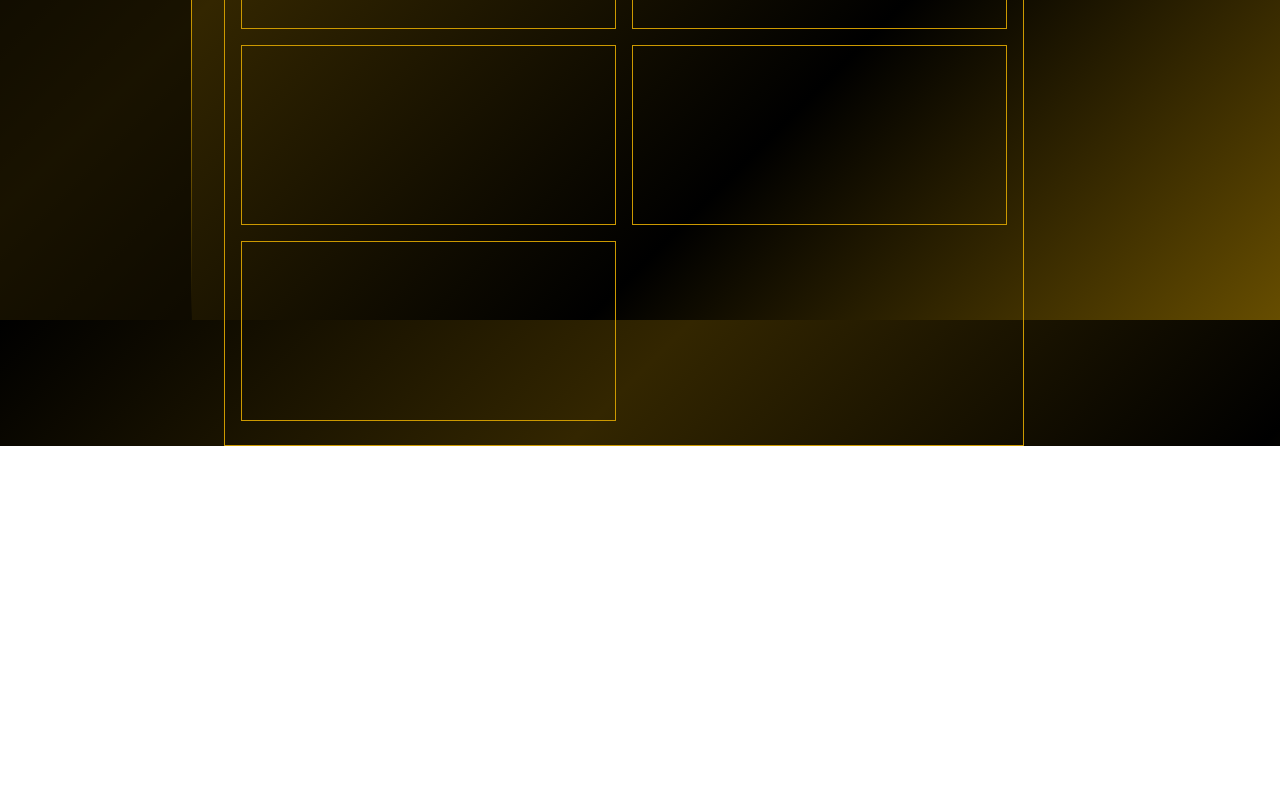
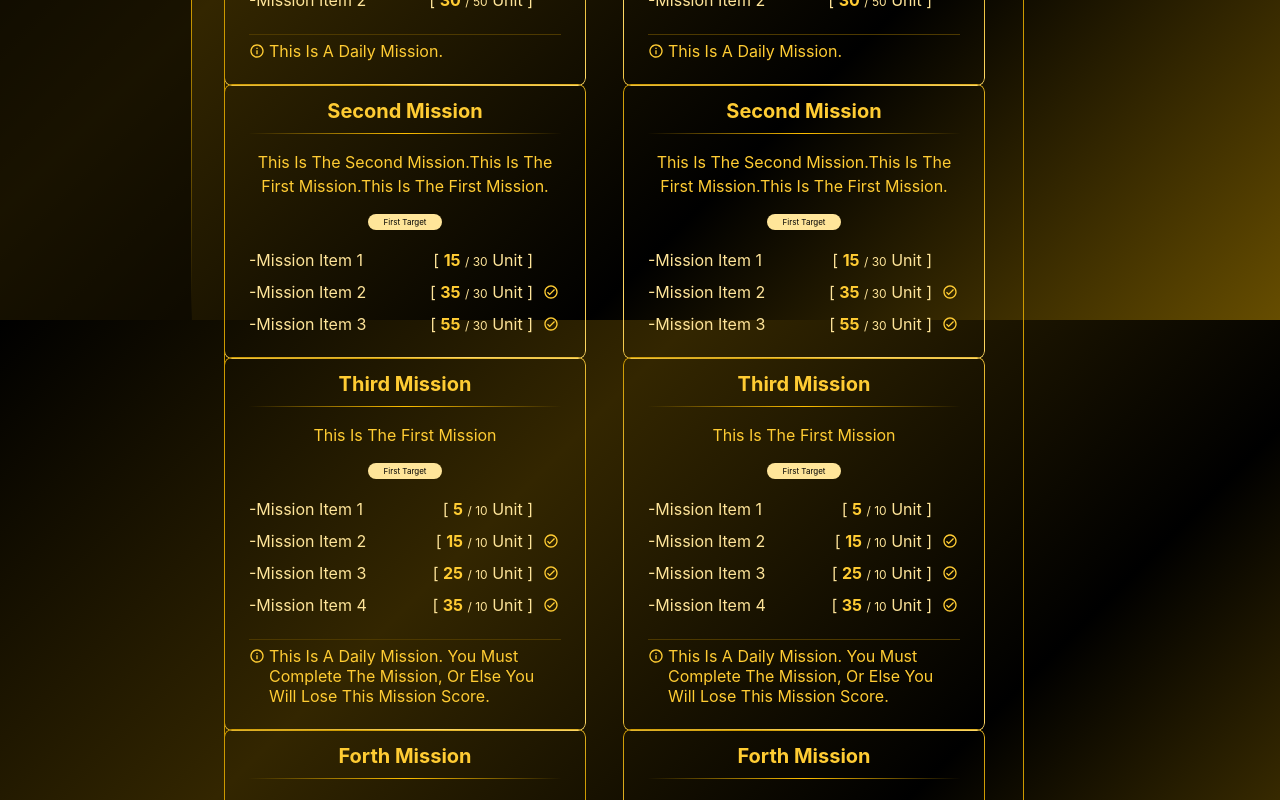
Before and after one commit to silence870121/Atomission, a Vue app: page / in a window 1280 px wide. Shown: the part 480-1280 px from the top of the page. Before the commit the page ends 926 px from the top, so only its background shows below. Built offline with nearby package versions, Linux system fonts and the light colour scheme.

Commit message:
update Masonry

```diff
--- a/src/components/Masonry.vue
+++ b/src/components/Masonry.vue
@@ -1,6 +1,12 @@
 <script setup>
-
+import { onMounted, ref } from 'vue';
+import MissionCard from '@/components/Project/MissionCard.vue';
 const prop = defineProps({
+    maxColumn: {
+        type: Number,
+        default: 4,
+        //? 列數上限
+    },
     columnWidth: {
         type: Number,
         default: 360,
@@ -18,7 +24,7 @@ const prop = defineProps({
     },
     itemList: {
         type: Array,
-        required: true,
+        // required: true,
         //? 元素列表
     },
     isDebounce: {
@@ -32,15 +38,202 @@ const prop = defineProps({
         //? 延遲讀取
     }
 })
-// ? 計算容器內欄數
-const columnsCount = computed(() => { return Math.min(Math.max(Math.floor(MasonryContainerWidth.value / prop.columnWidth), 1), 4) })
+
+
+//? Masonry database
+let missionList = ref([
+    {
+        id: "m0001",
+        title: "First mission",
+        type: "Daily",
+        branch: "Main",
+        forTarget: "First target",
+        description: "This is the first mission,This is the first mission, ",
+        level: 5,
+        list: [
+            {
+                content: "Mission Item 1",
+                done: 10,
+                requestNum: 50,
+                unit: "unit"
+            }, {
+                content: "Mission Item 2",
+                done: 30,
+                requestNum: 50,
+                unit: "unit"
+            }
+        ],
+        createDate: "2023-01-01",
+        modifiedDate: "2023-01-31",
+        tip: "This is a daily mission. "
+    }, {
+        id: "m0002",
+        title: "Second mission",
+        type: "Weekly",
+        branch: "Main",
+        forTarget: "First target",
+        description: "This is the Second mission.This is the first mission.This is the first mission.",
+        level: 3,
+        list: [
+            {
+                content: "Mission Item 1",
+                done: 15,
+                requestNum: 30,
+                unit: "unit"
+            }, {
+                content: "Mission Item 2",
+                done: 35,
+                requestNum: 30,
+                unit: "unit"
+            }, {
+                content: "Mission Item 3",
+                done: 55,
+                requestNum: 30,
+                unit: "unit"
+            }
+        ],
+        createDate: "2023-02-01",
+        modifiedDate: "2023-02-28",
+        tip: ""
+    }, {
+        id: "m0003",
+        title: "Third mission",
+        type: "Stage",
+        branch: "Main",
+        forTarget: "First target",
+        description: "This is the first mission",
+        level: 1,
+        list: [
+            {
+                content: "Mission Item 1",
+                done: 5,
+                requestNum: 10,
+                unit: "unit"
+            }, {
+                content: "Mission Item 2",
+                done: 15,
+                requestNum: 10,
+                unit: "unit"
+            }, {
+                content: "Mission Item 3",
+                done: 25,
+                requestNum: 10,
+                unit: "unit"
+            }, {
+                content: "Mission Item 4",
+                done: 35,
+                requestNum: 10,
+                unit: "unit"
+            },
+        ],
+        createDate: "2023-03-01",
+        modifiedDate: "2023-03-31",
+        tip: "This is a daily mission. You must complete the mission, or else you will lose this mission score."
+    }, {
+        id: "m0004",
+        title: "Forth mission",
+        type: "Stage",
+        branch: "Main",
+        forTarget: "First target",
+        description: "This is the first mission",
+        level: 1,
+        list: [
+            {
+                content: "Mission Item 1",
+                done: 5,
+                requestNum: 10,
+                unit: "unit"
+            }
+        ],
+        createDate: "2023-03-01",
+        modifiedDate: "2023-03-31",
+        tip: "This is a daily mission. You must complete the mission, or else you will lose this mission score."
+    }
+])
+
+
+
+
+let columnList = ref([])
+let columnHeights = ref([])
+
+let masonryWidth = ref(720)
+let columnsCount = ref(2)
+
+function renderMasonry() {
+    masonryWidth.value = document.querySelector('.v-masonry').offsetWidth
+    columnsCount.value = Math.min(Math.max(Math.floor(masonryWidth.value / prop.columnWidth), 1), prop.maxColumn)
+    resetMasonryColumn()
+    appendCell(missionList.value)
+
+}
+
+onMounted(() => {
+    renderMasonry()
+})
+window.onresize = () => { renderMasonry() }
+
+//? 初始化列表欄位
+function resetMasonryColumn() {
+    columnList.value = new Array(columnsCount.value).fill([])
+    columnHeights.value = new Array(columnsCount.value).fill(0)
+}
+
+function appendCell(list) {
+    list.forEach(item => {
+
+        const minHeight = Math.min(...columnHeights.value)
+
+        const indexOfMinHeight = columnHeights.value.indexOf(minHeight)
+        console.log('最低列表的索引 ' + indexOfMinHeight);
+
+        console.log(item.list.length);
+        console.log('將item 加入至 列表' + indexOfMinHeight);
+        // console.log(columnList.value[indexOfMinHeight]);
+
+        columnList.value[0].push(item)
+        columnHeights.value[indexOfMinHeight] += item.list.length
+
+        console.log(columnList.value);
+        console.log(columnList.value[0]);
+        console.log(columnHeights.value);
+    })
+}
+
 
 </script>
 
 <template>
     <div class="v-masonry">
-
+        <ul v-for="list in columnList" class="masonry-list">
+            <li v-for="item in list" class="masonry-cell">
+                <MissionCard :mission="item" isDesc isTarget isTip @click="handleMission(item), openOption()" />
+            </li>
+        </ul>
     </div>
 </template>
 
-<style scoped></style>
+<style scoped>
+:root {
+    --masonry-gap: 1rem;
+}
+
+.v-masonry {
+    width: 100%;
+    display: flex;
+    gap: var(--masonry-gap);
+    flex-direction: row;
+    flex-wrap: nowrap;
+}
+
+.masonry-list {
+    display: flex;
+    flex-direction: column;
+    flex: 1;
+    gap: var(--masonry-gap);
+}
+
+.masonry-cell {
+    width: 100%;
+}
+</style>
--- a/src/views/Home.vue
+++ b/src/views/Home.vue
@@ -1,6 +1,7 @@
 <script setup>
 import TargetCard from '@/components/Project/TargetCard.vue';
 import HomeMasonry from '@/components/HomeMasonry.vue';
+import Masonry from '@/components/Masonry.vue';
 </script>
 <template>
     <Router />
@@ -30,7 +31,8 @@ import HomeMasonry from '@/components/HomeMasonry.vue';
                     <router-link to="/missions" @click="toLocal('Mission')">more ></router-link>
                 </h2>
                 <div class="waterfall">
-                    <HomeMasonry />
+                    <!-- <HomeMasonry /> -->
+                    <Masonry />
                 </div>
             </div>
 
--- a/src/views/Missions.vue
+++ b/src/views/Missions.vue
@@ -48,17 +48,7 @@ let missionList = ref([
                 done: 30,
                 requestNum: 50,
                 unit: "unit"
-            }, {
-                content: "Mission Item 3",
-                done: 50,
-                requestNum: 50,
-                unit: "unit"
-            }, {
-                content: "Mission Item 4",
-                done: 70,
-                requestNum: 50,
-                unit: "unit"
-            },
+            }
         ],
         createDate: "2023-01-01",
         modifiedDate: "2023-01-31",
@@ -87,12 +77,7 @@ let missionList = ref([
                 done: 55,
                 requestNum: 30,
                 unit: "unit"
-            }, {
-                content: "Mission Item 4",
-                done: 75,
-                requestNum: 30,
-                unit: "unit"
-            },
+            }
         ],
         createDate: "2023-02-01",
         modifiedDate: "2023-02-28",
@@ -131,6 +116,25 @@ let missionList = ref([
         createDate: "2023-03-01",
         modifiedDate: "2023-03-31",
         tip: "This is a daily mission. You must complete the mission, or else you will lose this mission score."
+    }, {
+        id: "m0004",
+        title: "Forth mission",
+        type: "Stage",
+        branch: "Main",
+        forTarget: "First target",
+        description: "This is the first mission",
+        level: 1,
+        list: [
+            {
+                content: "Mission Item 1",
+                done: 5,
+                requestNum: 10,
+                unit: "unit"
+            }
+        ],
+        createDate: "2023-03-01",
+        modifiedDate: "2023-03-31",
+        tip: "This is a daily mission. You must complete the mission, or else you will lose this mission score."
     }
 ])
 
@@ -152,6 +156,7 @@ function handleMission(item) {
                     dynamicBullets: true,
                 }" :breakpoints="{ 540: { slidesPerView: 'auto' } }" :modules="modules">
                 <!--! Inner Swiper -->
+                <!--? Column 1 -->
                 <swiper-slide>
                     <swiper class="mySwiper2 swiper-v mission-group" :mousewheel="true" :slidesPerView="'auto'"
                         :direction="'vertical'" :spaceBetween="32" :modules="modules">
@@ -161,14 +166,18 @@ function handleMission(item) {
                         </swiper-slide>
                     </swiper>
                 </swiper-slide>
+                <!--? Column 2 -->
                 <swiper-slide>
                     <swiper class="mySwiper2 swiper-v mission-group" :mousewheel="true" :slidesPerView="'auto'"
                         :direction="'vertical'" :spaceBetween="32" :modules="modules">
-                        <swiper-slide v-for=" item  in  missionList.filter(item => item.type == 'Daily') ">
-                            <MissionCard :mission="item" isDesc isTarget isTip @click="handleMission(item), openOption()" />
+                        <swiper-slide
+                            v-for=" item  in  missionList.filter(item => item.type == 'Weekly' || item.type == 'Stage') ">
+                            <MissionCard :mission="item" :isDesc="showDesc" :isTarget="showTarget" :isTip="showTip"
+                                @click="handleMission(item), openOption()" />
                         </swiper-slide>
                     </swiper>
                 </swiper-slide>
+                <!--? Column 3 -->
                 <swiper-slide>
                     <swiper class="mySwiper2 swiper-v mission-group" :mousewheel="true" :slidesPerView="'auto'"
                         :direction="'vertical'" :spaceBetween="32" :modules="modules">
@@ -177,6 +186,7 @@ function handleMission(item) {
                         </swiper-slide>
                     </swiper>
                 </swiper-slide>
+                <!--? Column 4 -->
                 <swiper-slide>
                     <swiper class="mySwiper2 swiper-v mission-group" :mousewheel="true" :slidesPerView="'auto'"
                         :direction="'vertical'" :spaceBetween="32" :modules="modules">
@@ -185,6 +195,7 @@ function handleMission(item) {
                         </swiper-slide>
                     </swiper>
                 </swiper-slide>
+                <!--? Column 5 -->
                 <swiper-slide>
                     <swiper class="mySwiper2 swiper-v mission-group" :mousewheel="true" :slidesPerView="'auto'"
                         :direction="'vertical'" :spaceBetween="16" :modules="modules">
```
